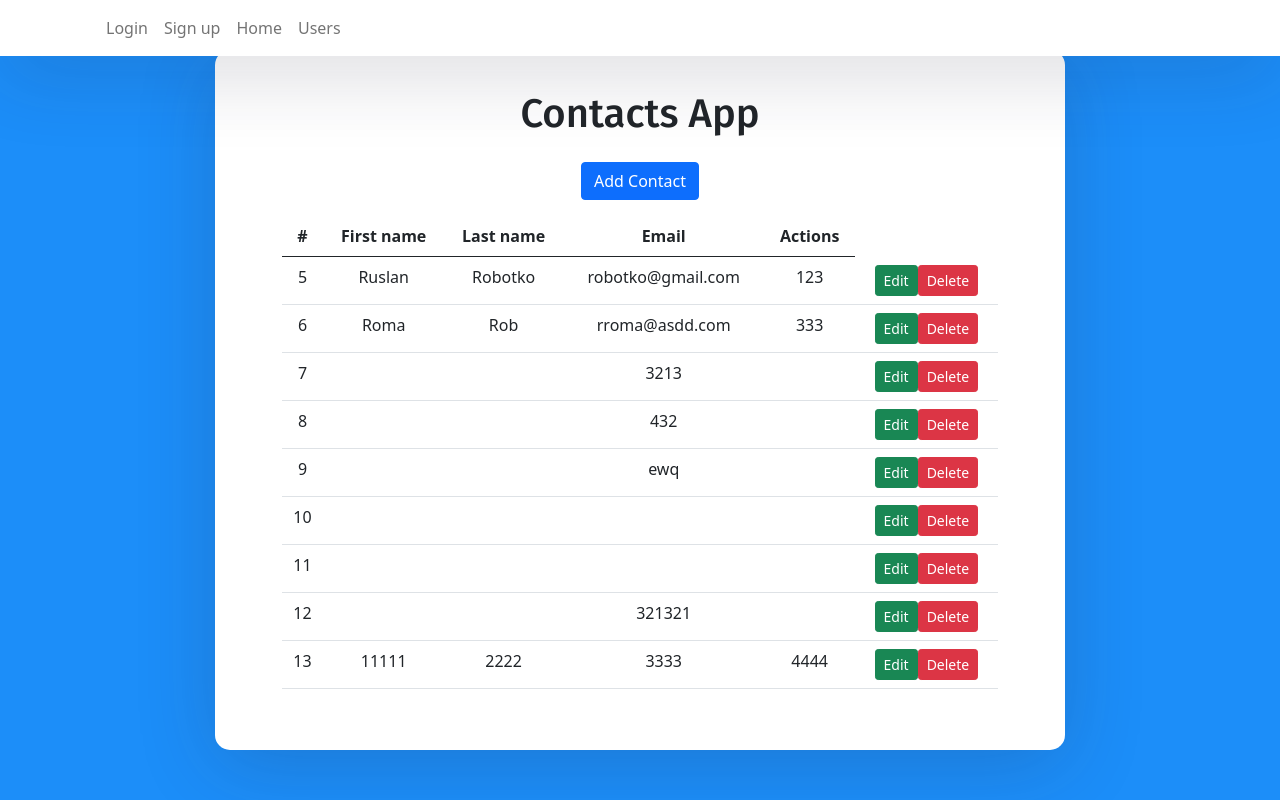
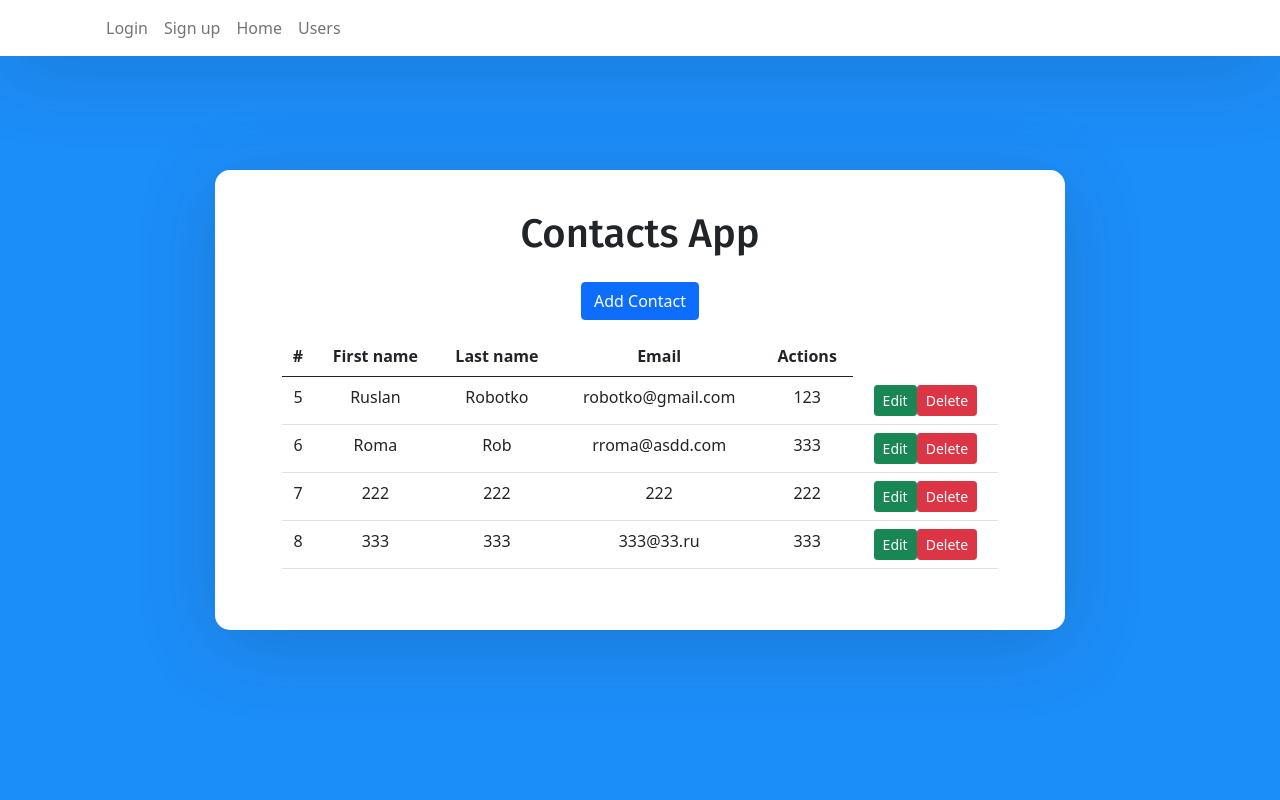
Before and after one commit to robotkoruslan/react-login-signup-ui-template-master, a React (Create React App) app: page /users in a window 1280 px wide. Built offline with nearby package versions, Linux system fonts and the light colour scheme; data requests are answered from the project's data file.

Commit message:
work without login

```diff
--- a/db.json
+++ b/db.json
@@ -17,50 +17,20 @@
       "id": 6
     },
     {
-      "name": "1321",
-      "phone": "21321",
-      "age": "213",
-      "email": "3213",
-      "friends": "312",
+      "first_name": "222",
+      "last_name": "222",
+      "email": "222",
+      "password": "222",
+      "password_confirm": "",
       "id": 7
     },
     {
-      "name": "12",
-      "phone": "32",
-      "age": "4324",
-      "email": "432",
-      "friends": "423",
+      "first_name": "333",
+      "last_name": "333",
+      "email": "333@33.ru",
+      "password": "333",
+      "password_confirm": "333",
       "id": 8
-    },
-    {
-      "name": "wqe",
-      "phone": "ewq",
-      "age": "wqe",
-      "email": "ewq",
-      "friends": "qwe",
-      "id": 9
-    },
-    {
-      "id": 10
-    },
-    {
-      "id": 11
-    },
-    {
-      "name": "21321",
-      "phone": "2312321",
-      "age": "321321",
-      "email": "321321",
-      "friends": "12321",
-      "id": 12
-    },
-    {
-      "first_name": "11111",
-      "last_name": "2222",
-      "email": "3333",
-      "password": "4444",
-      "password_confirm": "",
-      "id": 13
     }
   ]
 }
--- a/src/components/users.js
+++ b/src/components/users.js
@@ -32,7 +32,7 @@ export default class Users extends Component {
   toggleNewContactModal() {
     this.setState({
       newContactModal: !this.state.newContactModal
-    }, console.log(!this.newContactModal))
+    })
   }
 
 
@@ -60,7 +60,7 @@ export default class Users extends Component {
   updateContact() {
     let { first_name, last_name, email, password } = this.state.editContactData;
 
-    axios.put('contacts' + this.state.editContactData.id, {
+    axios.put('contacts/' + this.state.editContactData.id, {
       first_name, last_name, email, password
     }).then((response) => {
       console.log(response.data);
@@ -76,11 +76,12 @@ export default class Users extends Component {
     })
   }
   deleteContact(id) {
-    axios.delete('contacts' + id).then((response) => {
+    axios.delete('contacts/' + id).then((response) => {
       this._refreshList()
     })
   }
   _refreshList() {
+
     axios.get('contacts').then((response) => {
       this.setState({
         contacts: response.data
@@ -140,7 +141,7 @@ export default class Users extends Component {
             </FormGroup>
 
             <FormGroup>
-              <Label for="password">Friends</Label>
+              <Label for="password">Password</Label>
               <Input id="password" value={this.state.newContactData.password} onChange={(e) => {
                 let { newContactData } = this.state;
                 newContactData.password = e.target.value
```
